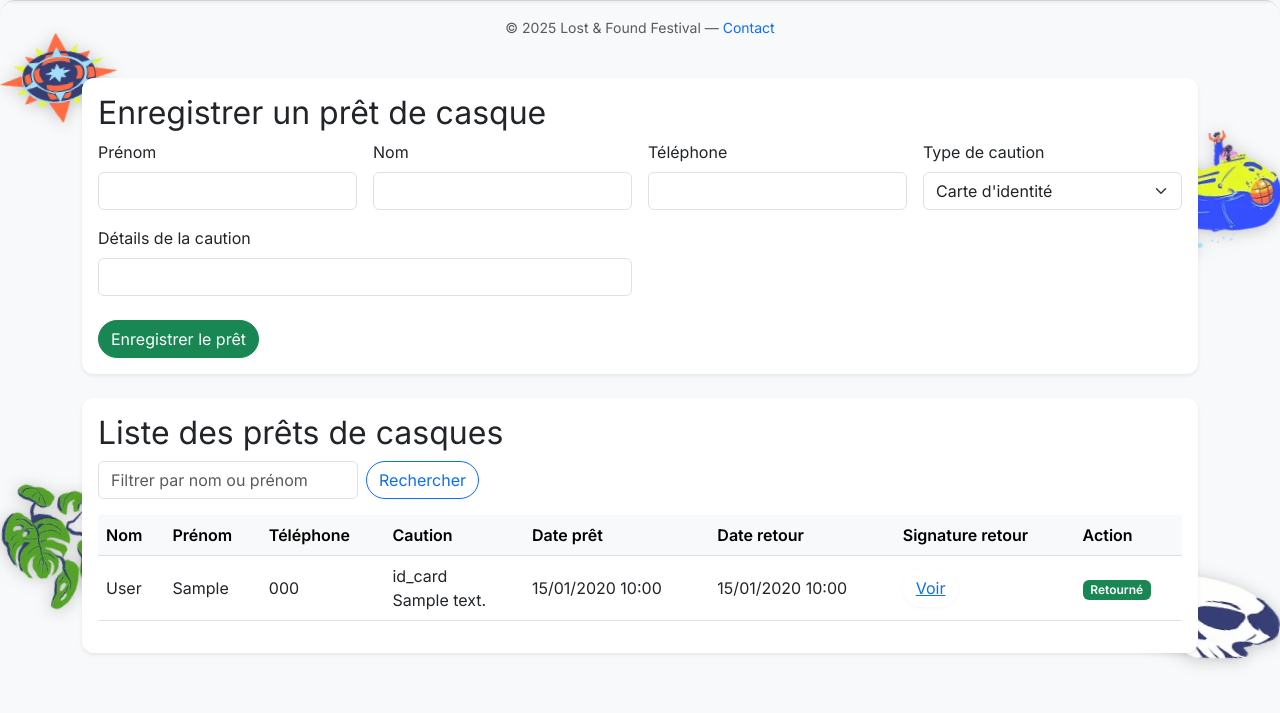
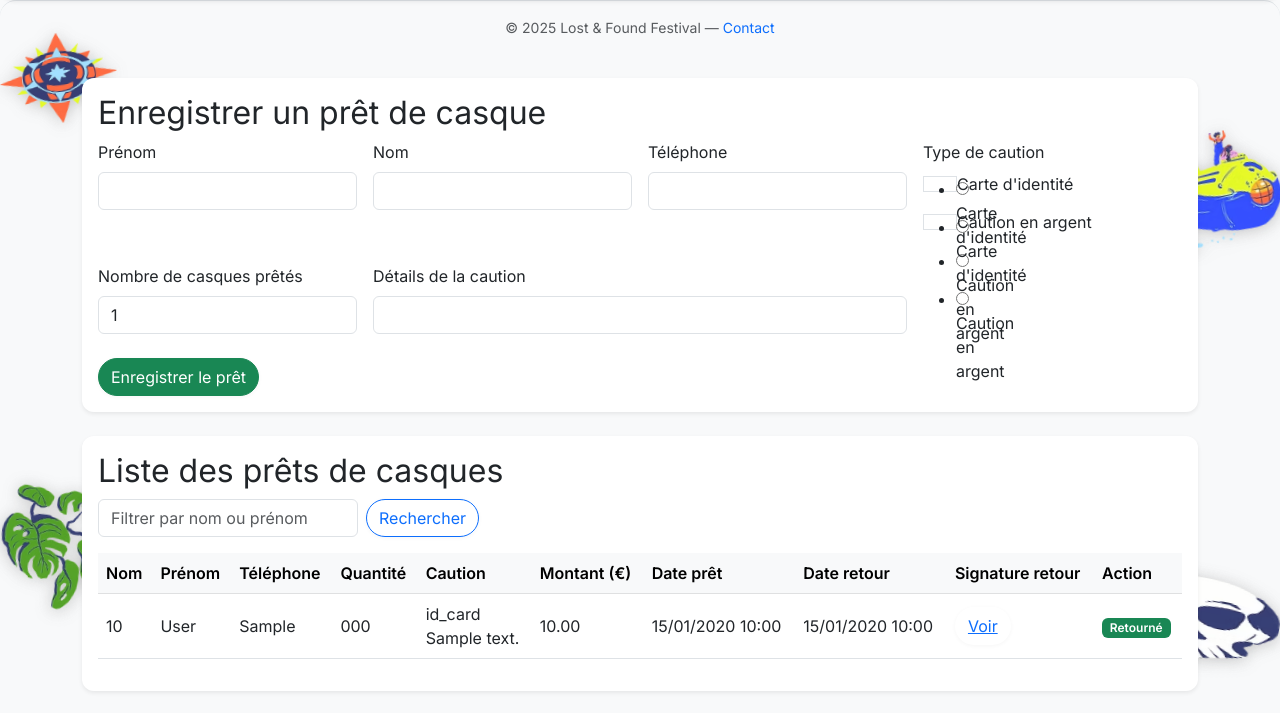
Before and after one commit to syrus2008/lostfound_festival, a Flask app: page /loans in a window 1280 px wide. Shown: the part 87-800 px from the top of the page. Run offline with Flask 3, Linux system fonts and the light colour scheme; a user stored in the database is signed in; tables that the repository leaves empty hold one stand-in row (values such as "Sample post"); some libraries are stand-ins or nearby versions.

Commit message:
correction des bugs de la page des prêts

```diff
--- a/app.py
+++ b/app.py
@@ -42,6 +42,8 @@ with app.app_context():
                     phone VARCHAR(50) NOT NULL,
                     deposit_type VARCHAR(20) NOT NULL,
                     deposit_details VARCHAR(200),
+                    quantity INTEGER NOT NULL DEFAULT 1,
+                    deposit_amount NUMERIC(10,2),
                     loan_date TIMESTAMP NOT NULL DEFAULT CURRENT_TIMESTAMP,
                     return_date TIMESTAMP,
                     signature TEXT
--- a/forms.py
+++ b/forms.py
@@ -4,11 +4,15 @@ from wtforms.validators import DataRequired, Length, Email, Optional, EqualTo
 from flask_wtf.file import FileAllowed
 from wtforms import MultipleFileField
 
+from wtforms import RadioField, DecimalField, IntegerField
+
 class HeadphoneLoanForm(FlaskForm):
     first_name = StringField('Prénom', validators=[DataRequired(), Length(max=100)])
     last_name = StringField('Nom', validators=[DataRequired(), Length(max=100)])
     phone = StringField('Téléphone', validators=[DataRequired(), Length(max=50)])
-    deposit_type = SelectField('Type de caution', choices=[('id_card', 'Carte d\'identité'), ('cash', 'Caution en argent')], validators=[DataRequired()])
+    deposit_type = RadioField('Type de caution', choices=[('id_card', "Carte d'identité"), ('cash', 'Caution en argent')], validators=[DataRequired()])
+    deposit_amount = DecimalField('Montant de la caution (€)', places=2, validators=[Optional()])
+    quantity = IntegerField('Nombre de casques prêtés', default=1, validators=[DataRequired()])
     deposit_details = StringField('Détails de la caution', validators=[Length(max=200)])
     submit = SubmitField('Enregistrer le prêt')
 
--- a/models.py
+++ b/models.py
@@ -17,6 +17,8 @@ class HeadphoneLoan(db.Model):
     phone = db.Column(db.String(50), nullable=False)
     deposit_type = db.Column(db.Enum(DepositType), nullable=False)
     deposit_details = db.Column(db.String(200), nullable=True)
+    quantity = db.Column(db.Integer, nullable=False, default=1)
+    deposit_amount = db.Column(db.Numeric(10, 2), nullable=True)
     loan_date = db.Column(db.DateTime, nullable=False, default=db.func.now())
     return_date = db.Column(db.DateTime, nullable=True)
     signature = db.Column(db.Text, nullable=True)  # Image base64 de la signature
--- a/templates/loans.html
+++ b/templates/loans.html
@@ -20,8 +20,23 @@
           {{ form.phone(class="form-control") }}
         </div>
         <div class="col-md-3">
-          {{ form.deposit_type.label(class="form-label") }}
-          {{ form.deposit_type(class="form-select") }}
+          {{ form.deposit_type.label(class="form-label d-block") }}
+          <div class="form-check form-check-inline">
+            {{ form.deposit_type(class="form-check-input", id="depositTypeIdCard", value="id_card") }}
+            <label for="depositTypeIdCard" class="form-check-label">Carte d'identité</label>
+          </div>
+          <div class="form-check form-check-inline">
+            {{ form.deposit_type(class="form-check-input", id="depositTypeCash", value="cash") }}
+            <label for="depositTypeCash" class="form-check-label">Caution en argent</label>
+          </div>
+        </div>
+        <div class="col-md-3" id="depositAmountField" style="display:none;">
+          {{ form.deposit_amount.label(class="form-label") }}
+          {{ form.deposit_amount(class="form-control") }}
+        </div>
+        <div class="col-md-3">
+          {{ form.quantity.label(class="form-label") }}
+          {{ form.quantity(class="form-control") }}
         </div>
         <div class="col-md-6">
           {{ form.deposit_details.label(class="form-label") }}
@@ -54,7 +69,9 @@
           <th>Nom</th>
           <th>Prénom</th>
           <th>Téléphone</th>
+          <th>Quantité</th>
           <th>Caution</th>
+          <th>Montant (€)</th>
           <th>Date prêt</th>
           <th>Date retour</th>
           <th>Signature retour</th>
@@ -64,10 +81,12 @@
       <tbody>
         {% for loan in loans %}
         <tr>
+          <td>{{ loan.quantity }}</td>
           <td>{{ loan.last_name }}</td>
           <td>{{ loan.first_name }}</td>
           <td>{{ loan.phone }}</td>
           <td>{{ loan.deposit_type.value if loan.deposit_type else '' }}<br>{{ loan.deposit_details }}</td>
+          <td>{% if loan.deposit_amount %}{{ '%.2f'|format(loan.deposit_amount) }}{% endif %}</td>
           <td>{{ loan.loan_date.strftime('%d/%m/%Y %H:%M') if loan.loan_date else '' }}</td>
           <td>{{ loan.return_date.strftime('%d/%m/%Y %H:%M') if loan.return_date else '' }}</td>
           <td>
@@ -124,6 +143,20 @@
 
 <script src="https://cdn.jsdelivr.net/npm/signature_pad@4.1.6/dist/signature_pad.umd.min.js"></script>
 <script>
+// Affiche/masque le champ montant selon le choix de la caution
+function updateDepositAmountField() {
+  const radios = document.getElementsByName('deposit_type');
+  let show = false;
+  for (const radio of radios) {
+    if (radio.checked && radio.value === 'cash') show = true;
+  }
+  document.getElementById('depositAmountField').style.display = show ? '' : 'none';
+}
+document.querySelectorAll('input[name="deposit_type"]').forEach(el => {
+  el.addEventListener('change', updateDepositAmountField);
+});
+window.addEventListener('DOMContentLoaded', updateDepositAmountField);
+
 let currentLoanId = null;
 let signaturePad = null;
 
--- a/views.py
+++ b/views.py
@@ -534,7 +534,9 @@ def headphone_loans():
             last_name=form.last_name.data,
             phone=form.phone.data,
             deposit_type=DepositType(form.deposit_type.data),
-            deposit_details=form.deposit_details.data
+            deposit_details=form.deposit_details.data,
+            quantity=form.quantity.data or 1,
+            deposit_amount=form.deposit_amount.data if form.deposit_type.data == 'cash' else None
         )
         db.session.add(loan)
         db.session.commit()
```
